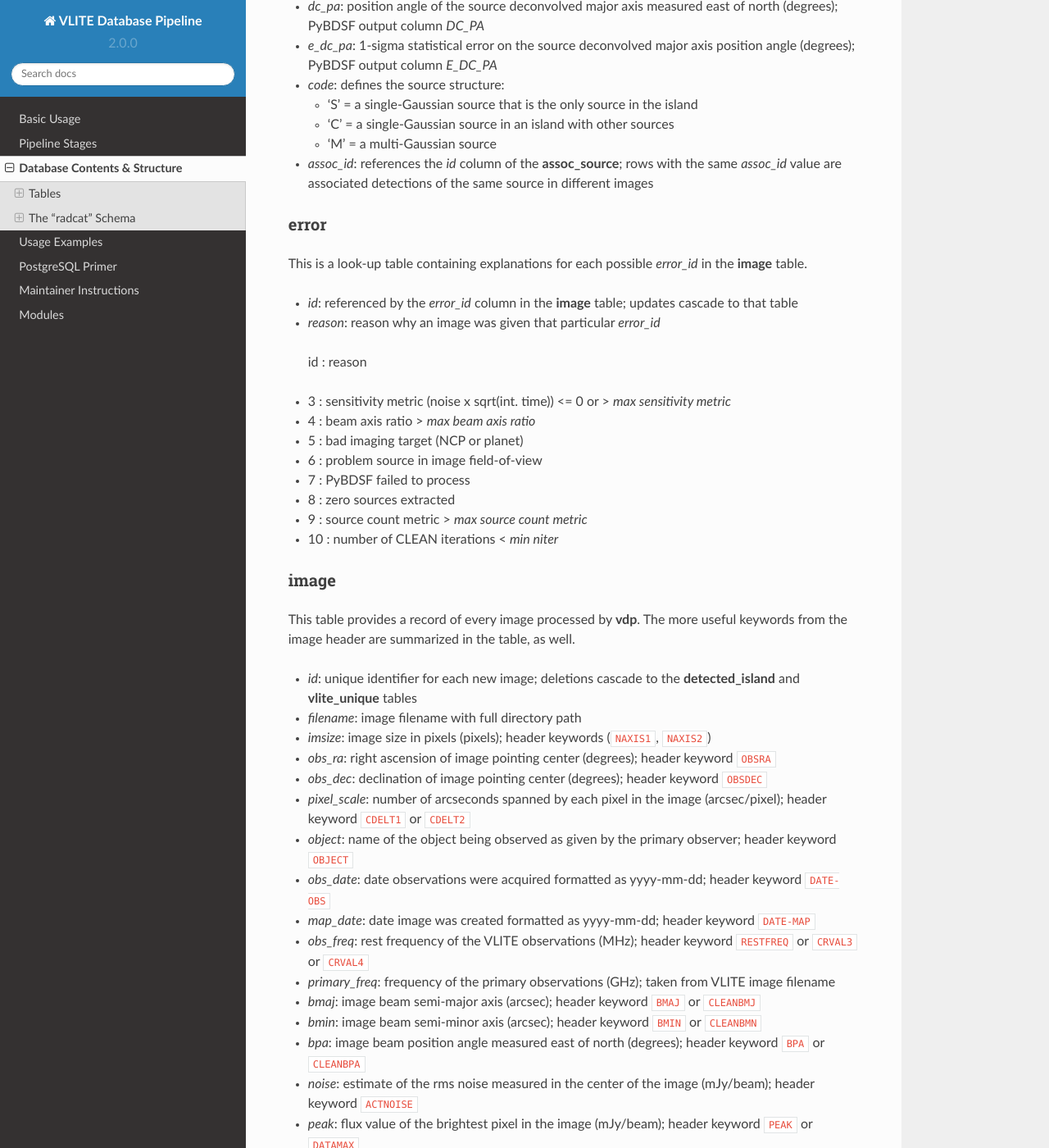
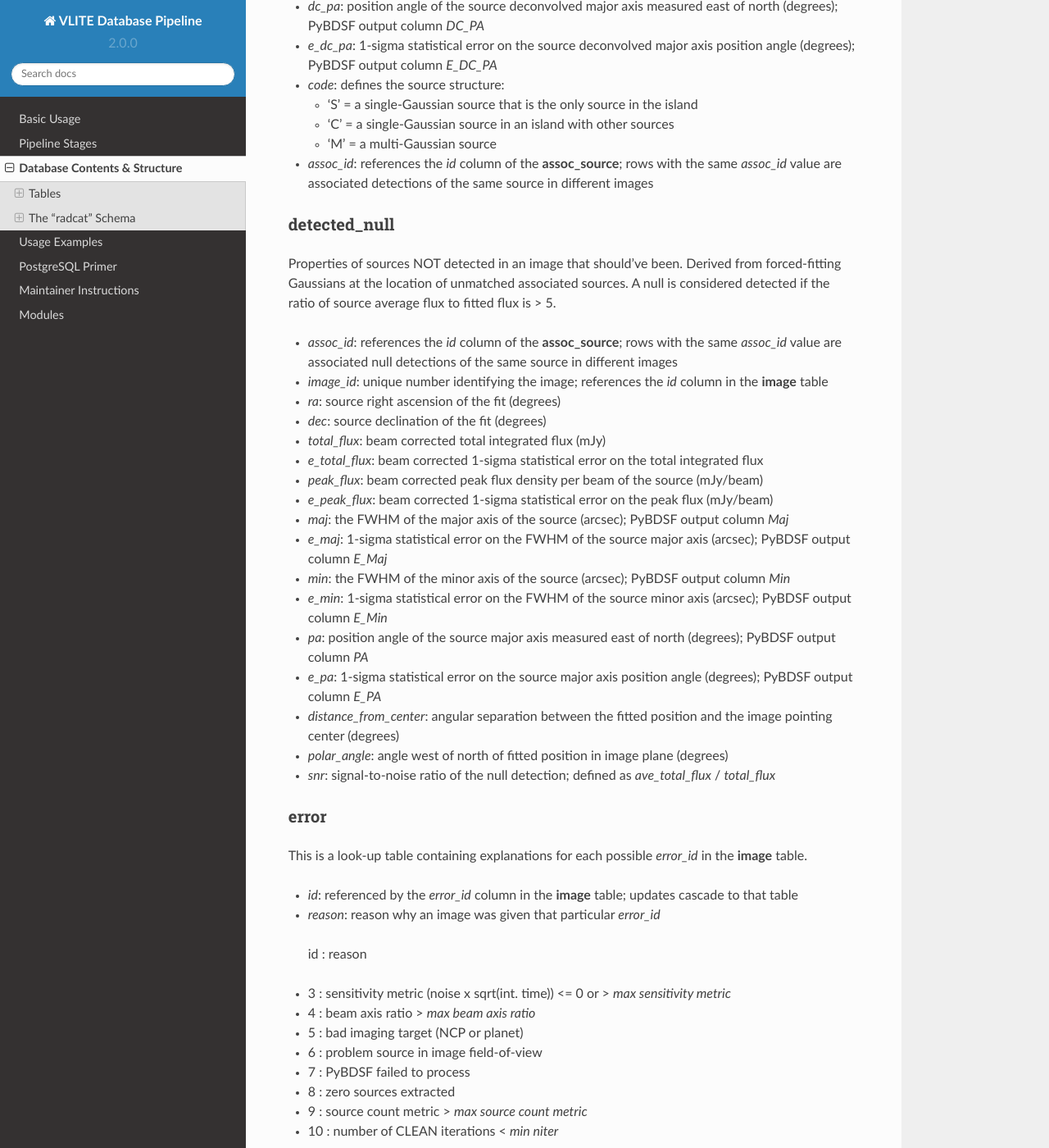
Before and after one commit to epolisensky/VLITE, a Sphinx documentation site: the page built from vdp/docs/source/database.rst, in a window 1280 px wide and 1400 px high, scrolled down 3806 px. Shown: the whole window at 82% size. Built offline with Sphinx 7.4.7 and the Read the Docs theme 2.0.0, drawn with Linux system fonts in a browser that asks for light colours.

Commit message:
Adding null detections

```diff
--- a/vdp/docs/source/database.rst
+++ b/vdp/docs/source/database.rst
@@ -216,6 +216,49 @@ are either adapted or straight from their documentation.
 - *assoc_id*: references the *id* column of the **assoc_source**;
   rows with the same *assoc_id* value are associated detections
   of the same source in different images
+
+
+.. _detected_null
+
+***************
+detected_null
+***************
+Properties of sources NOT detected in an image that should've been.
+Derived from forced-fitting Gaussians at the location of unmatched
+associated sources. A null is considered detected if the ratio of
+source average flux to fitted flux is > 5.
+
+- *assoc_id*: references the *id* column of the **assoc_source**;
+  rows with the same *assoc_id* value are associated null detections
+  of the same source in different images
+- *image_id*: unique number identifying the image; references the
+  *id* column in the **image** table
+- *ra*: source right ascension of the fit (degrees)
+- *dec*: source declination of the fit (degrees)
+- *total_flux*: beam corrected total integrated flux (mJy)
+- *e_total_flux*: beam corrected 1-sigma statistical error on the total integrated
+  flux
+- *peak_flux*: beam corrected peak flux density per beam of the source (mJy/beam)
+- *e_peak_flux*: beam corrected 1-sigma statistical error on the peak flux (mJy/beam)
+- *maj*: the FWHM of the major axis of the source (arcsec);
+  PyBDSF output column *Maj*
+- *e_maj*: 1-sigma statistical error on the FWHM of the source
+  major axis (arcsec); PyBDSF output column *E_Maj*
+- *min*: the FWHM of the minor axis of the source (arcsec);
+  PyBDSF output column *Min*
+- *e_min*: 1-sigma statistical error on the FWHM of the source
+  minor axis (arcsec); PyBDSF output column *E_Min*
+- *pa*: position angle of the source major axis measured east
+  of north (degrees); PyBDSF output column *PA*
+- *e_pa*: 1-sigma statistical error on the source major axis
+  position angle (degrees); PyBDSF output column *E_PA*
+- *distance_from_center*: angular separation between the fitted position
+  and the image pointing center (degrees)
+- *polar_angle*: angle west of north of fitted position in image plane (degrees)
+- *snr*: signal-to-noise ratio of the null detection; defined as
+  *ave_total_flux* / *total_flux*
+
+
 
 .. _error:
 
```
Also changed, not shown: 3 other files.
